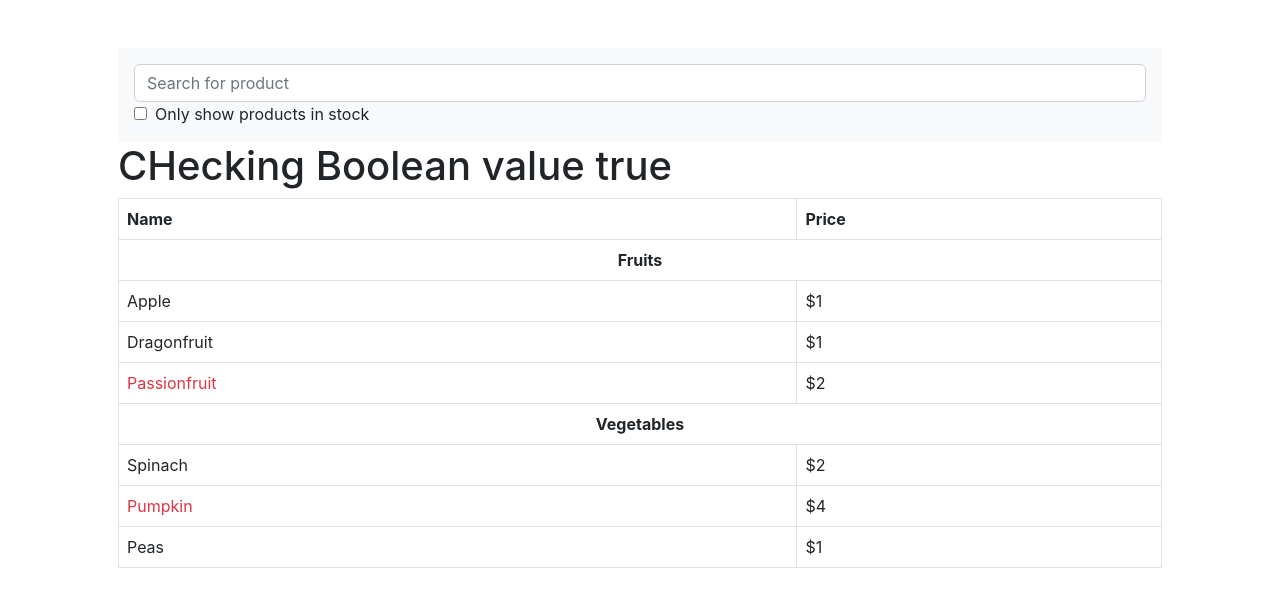
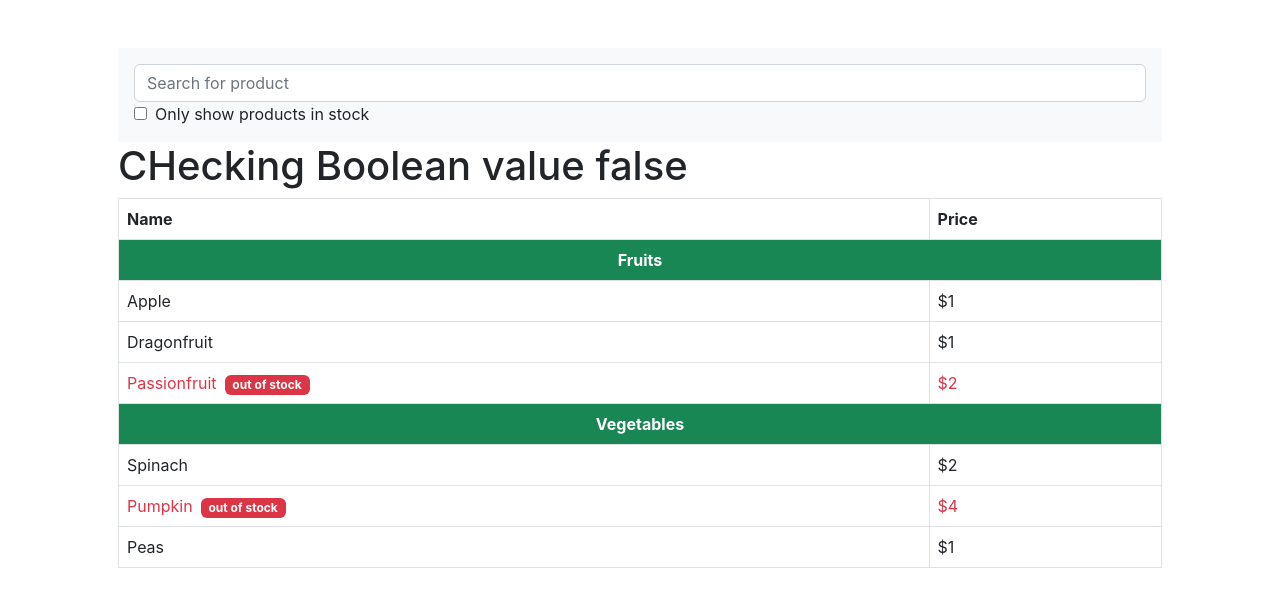
Before and after one commit to zakeer/react-learning, a React (Create React App) app: page / in a window 1280 px wide. Shown: the top 606 px of the page. Built offline with nearby package versions, Linux system fonts and the light colour scheme.

Commit message:
foreach and map with useState

```diff
--- a/src/components/FilterableProductTable.jsx
+++ b/src/components/FilterableProductTable.jsx
@@ -3,20 +3,26 @@ import ProductTable from "./ProductTable";
 import SearchBar from "./SearchBar";
 
 const PRODUCTS = [
-  {category: "Fruits", price: "$1", stocked: true, name: "Apple"},
-  {category: "Fruits", price: "$1", stocked: true, name: "Dragonfruit"},
-  {category: "Fruits", price: "$2", stocked: false, name: "Passionfruit"},
-  {category: "Vegetables", price: "$2", stocked: true, name: "Spinach"},
-  {category: "Vegetables", price: "$4", stocked: false, name: "Pumpkin"},
-  {category: "Vegetables", price: "$1", stocked: true, name: "Peas"}
+  { category: "Fruits", price: "$1", stocked: true, name: "Apple" },
+  { category: "Fruits", price: "$1", stocked: true, name: "Dragonfruit" },
+  { category: "Fruits", price: "$2", stocked: false, name: "Passionfruit" },
+  { category: "Vegetables", price: "$2", stocked: true, name: "Spinach" },
+  { category: "Vegetables", price: "$4", stocked: false, name: "Pumpkin" },
+  { category: "Vegetables", price: "$1", stocked: true, name: "Peas" },
 ];
 
 export default function FilterableProductTable() {
+  const [isStockOnly, setIsStockOnly] = React.useState(false);
+
   return (
     <div className="product-table container p-5">
-      <SearchBar />
-      <h1>CHecking Boolean value { true + "" }</h1>
-      <ProductTable products={PRODUCTS} />
+
+
+      <SearchBar isStockOnly={isStockOnly} onIsStockOnlyChange={setIsStockOnly}  />
+
+
+      <h1>CHecking Boolean value {isStockOnly + ""}</h1>
+      <ProductTable products={PRODUCTS} isStockOnly={isStockOnly} />
     </div>
   );
 }
--- a/src/components/ProductCategoryRow.jsx
+++ b/src/components/ProductCategoryRow.jsx
@@ -3,8 +3,8 @@ import React from "react";
 function ProductCategoryRow({ title }) {
   return (
     <tr>
-      <td colSpan={2} className="text-center">
-        <strong>{title}</strong>
+      <td className="text-center fw-bold bg-success text-white" colSpan={2}>
+        {title}
       </td>
     </tr>
   );
--- a/src/components/ProductRow.jsx
+++ b/src/components/ProductRow.jsx
@@ -2,8 +2,11 @@ import React from "react";
 
 export default function ProductRow({ product }) {
   return (
-    <tr>
-      <td className={product.stocked ? "" : "text-danger"}>{product.name}</td>
+    <tr className={product.stocked ? "" : "text-danger"}>
+      <td>
+        {product.name}
+        { product.stocked ? '' : <span class="badge bg-danger ms-2">out of stock</span> }
+      </td>
       <td>{product.price}</td>
     </tr>
   );
--- a/src/components/ProductTable.jsx
+++ b/src/components/ProductTable.jsx
@@ -3,21 +3,40 @@ import ProductCategoryRow from "./ProductCategoryRow";
 import ProductRow from "./ProductRow";
 
 function ProductTable(props) {
-  const { products } = props;
+  const { products, isStockOnly } = props;
   console.log(products);
 
-  const rows = [];
+  const rows = [
+    // <ProductCategoryRow title="Fruits" />,
+    // <ProductRow product={{ name: "Apple", price: "20" }} />,
+    // <ProductRow product={{ name: "Banana", price: "13" }} />,
+
+    // <ProductCategoryRow title="Vegatables" />,
+    // <ProductRow product={{ name: "Tomoto", price: "6" }} />,
+    // <ProductRow product={{ name: "Brinjal", price: "8" }} />,
+
+    // <ProductCategoryRow title="Drinks" />,
+    // <ProductRow product={{ name: "ThumsUp", price: "15" }} />,
+  ];
   let currentCategory = null;
 
-  products.forEach((productItem, idx) => {
-    console.log(currentCategory,  productItem.category, idx, currentCategory !== productItem.category )
-    if(currentCategory !== productItem.category) { // null !== 'fruits', 2. 'fruit' !== 'vegatables'
-      rows.push( <ProductCategoryRow title={productItem.category} /> )
+  products.forEach( singleProduct => {
+    console.log(singleProduct);
+
+    if(currentCategory !== singleProduct.category) { // null !== 'Fruit' -> 'Vegatable' !== 'Vegatable'
+      rows.push( <ProductCategoryRow title={singleProduct.category} /> );
+      currentCategory = singleProduct.category;
     }
 
-    rows.push( <ProductRow product={productItem} /> );
 
-    currentCategory = productItem.category; // 'fruits'
+    if(isStockOnly) {
+      if(singleProduct.stocked) {
+        rows.push( <ProductRow product={singleProduct} />  )
+      }
+    } else {
+      rows.push( <ProductRow product={singleProduct} />  )
+    }
+
   });
 
   return (
@@ -28,12 +47,7 @@ function ProductTable(props) {
           <th>Price</th>
         </tr>
       </thead>
-      <tbody>
-        {rows}
-        {/* {products.map((product) => (
-          <ProductRow product={product} />
-        ))} */}
-      </tbody>
+      <tbody>{rows}</tbody>
     </table>
   );
 }
--- a/src/components/SearchBar.jsx
+++ b/src/components/SearchBar.jsx
@@ -1,18 +1,19 @@
-import React from 'react'
+import React from "react";
 
-function SearchBar() {
+function SearchBar({ isStockOnly, onIsStockOnlyChange }) {
   return (
-    <form className='bg-light p-3'>
+    <form className="bg-light p-3">
       <input
-      className='form-control'
+        className="form-control"
         type="text"
-        placeholder='Search for product' />
+        placeholder="Search for product"
+      />
       <label>
-        <input type="checkbox" />
-        <span className='ms-2'>Only show products in stock</span>
+        <input type="checkbox" checked={isStockOnly} onChange={ (e) => onIsStockOnlyChange(e.target.checked) } />
+        <span className="ms-2">Only show products in stock</span>
       </label>
     </form>
-  )
+  );
 }
 
-export default SearchBar
+export default SearchBar;
```
